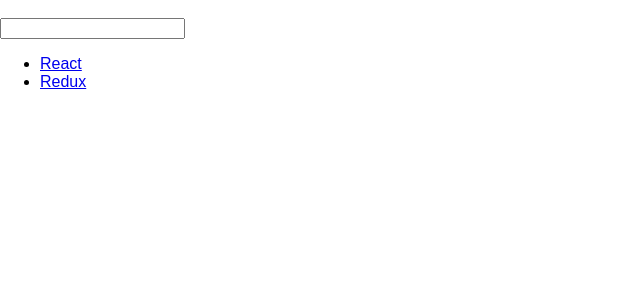
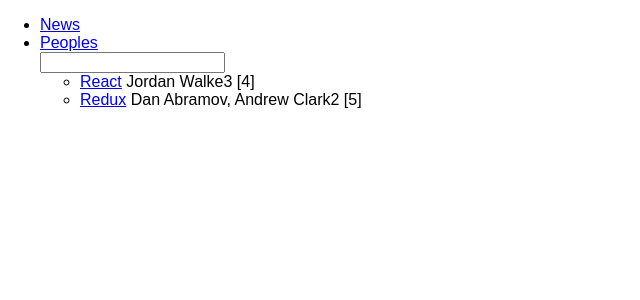
Before and after one commit to darwins-fox-2017/hacktiv8-news, a React (Create React App) app: page / in a window 1280 px wide. Shown: the top 300 px of the page, without its empty margins (0-640 px from the left). Built offline with nearby package versions, Linux system fonts and the light colour scheme.

Commit message:
peoples-swapi and react-router

```diff
--- a/package.json
+++ b/package.json
@@ -4,7 +4,8 @@
   "private": true,
   "dependencies": {
     "react": "^15.4.2",
-    "react-dom": "^15.4.2"
+    "react-dom": "^15.4.2",
+    "react-router-dom": "^4.0.0-beta.8"
   },
   "devDependencies": {
     "react-scripts": "0.9.5"
--- a/src/App.js
+++ b/src/App.js
@@ -1,5 +1,6 @@
 import React, { Component } from 'react';
 import NewsList from './components/NewsList'
+import FormSearch from './components/FormSearch'
 import './App.css';
 
 class App extends Component {
@@ -49,11 +50,12 @@
   render() {
     return (
       <div className="App">
-      <br />
-        <form>
-          <input autoComplete="off" type="text" name="search" onChange={this.changeQuery.bind(this)} />
-        </form>
-        <NewsList query={this.state.query} data={this.state.data} />
+
+        <FormSearch changeQuery={this.changeQuery.bind(this)} />
+        <NewsList
+        query={this.state.query}
+        data={this.state.data} />
+
       </div>
     );
   }
--- /dev/null
+++ b/src/Menu.js
@@ -0,0 +1,22 @@
+import React from 'react'
+import App from './App'
+import People from './People'
+import {
+  BrowserRouter as Router,
+  Route,
+  Link
+} from 'react-router-dom'
+
+const Menu = () => (
+  <Router>
+    <ul>
+      <li><Link to="/">News</Link></li>
+      <li><Link to="/peoples">Peoples</Link></li>
+
+      <Route exact path="/" component={App} />
+      <Route path="/peoples" component={People} />
+    </ul>
+  </Router>
+)
+
+export default Menu
--- /dev/null
+++ b/src/People.js
@@ -0,0 +1,42 @@
+import React, { Component } from 'react'
+
+export default class People extends Component {
+  constructor () {
+    super()
+    this.state = { peoples: '' }
+  }
+
+  getPeople () {
+    fetch('http://swapi.co/api/people/')
+    .then( (response) => {
+      return response.json()
+    })
+    .then( (response) => {
+      this.setState({
+        peoples: response.results
+      })
+    })
+  }
+
+  componentDidMount () {
+    this.getPeople()
+  }
+
+  render () {
+    if(this.state.peoples === '')
+      return (<div>Loading...</div>)
+
+    return (
+      <div className="list-people">
+      <h1>Peoples</h1>
+      <ul>
+        {
+          this.state.peoples.map( (people, index) => {
+            return (<li key={index}>{people.name}</li>)
+          })
+        }
+      </ul>
+      </div>
+    )
+  }
+}
--- /dev/null
+++ b/src/components/FormSearch.js
@@ -0,0 +1,11 @@
+import React from 'react'
+
+const FormSearch = props => {
+  return (
+    <form>
+      <input autoComplete="off" type="text" name="search" onChange={props.changeQuery} />
+    </form>
+  )
+}
+
+export default FormSearch
--- a/src/components/NewsList.js
+++ b/src/components/NewsList.js
@@ -8,7 +8,9 @@
         let regPattern = new RegExp(props.query, 'gi')
         return regPattern.test(item.title)
       }).map( (item, index) => {
-        return (<li key={index}><a href={item.url}>{item.title}</a></li>)
+        return (
+          <li key={index}><a href={item.url}>{item.title}</a> <span>{item.author}</span>{item.num_comments} [{item.points}]</li>
+        )
       })
       }
     </ul>
--- a/src/components/Search.js
+++ /dev/null
@@ -1 +0,0 @@
-import 'React' from 'react'
--- a/src/index.js
+++ b/src/index.js
@@ -1,9 +1,13 @@
 import React from 'react';
 import ReactDOM from 'react-dom';
-import App from './App';
+import Menu from './Menu';
+
 import './index.css';
 
 ReactDOM.render(
-  <App />,
+  <div>
+    <Menu />
+  </div>
+  ,
   document.getElementById('root')
 );
```
